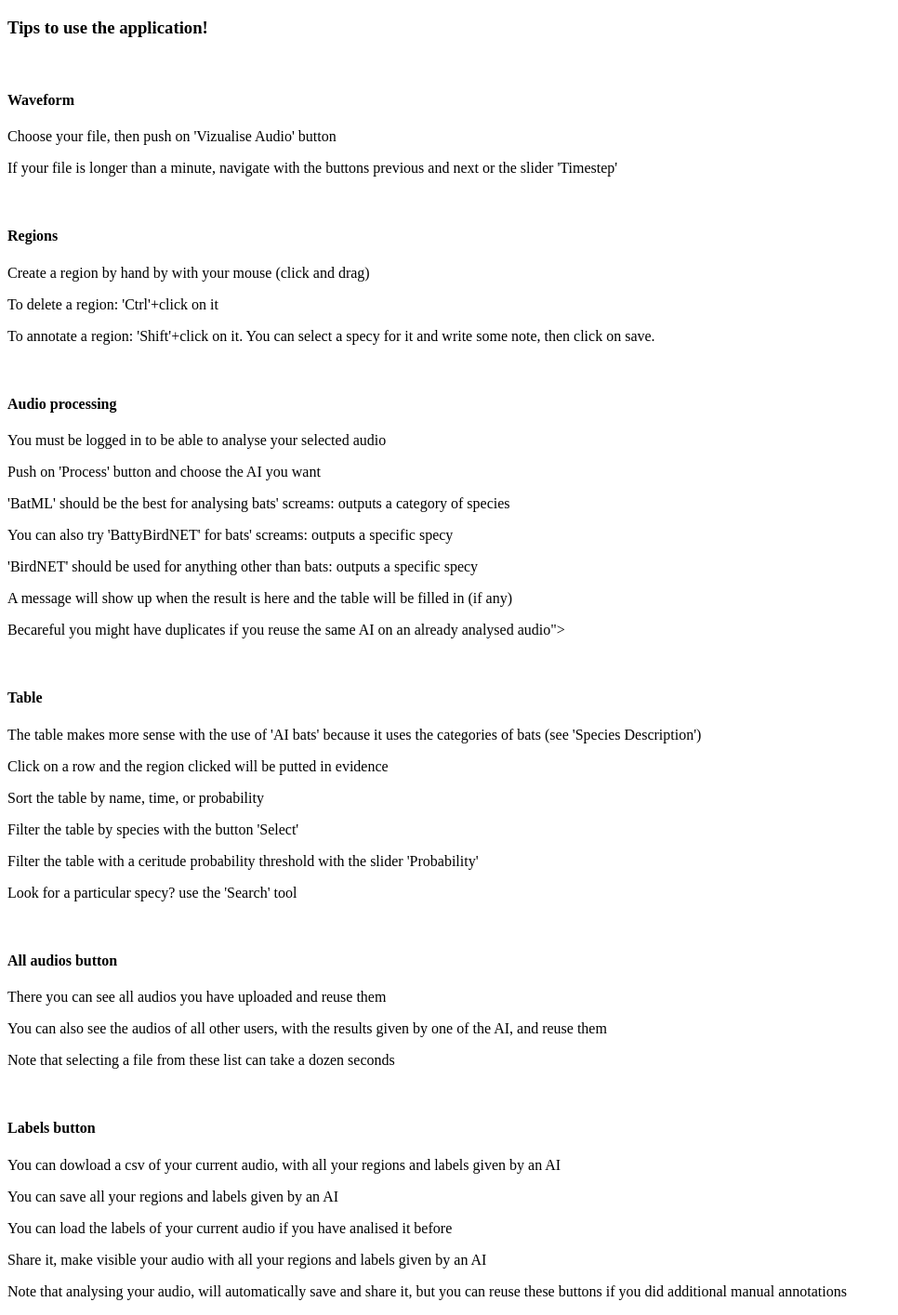
After one commit to angerlache/EchoExplorer, a Flask app: page /tips in a window 1280 px wide. The commit adds this page. Shown: the whole page at 93% size, without its empty margins (0-966 px from the left). Run offline with Flask 3, Linux system fonts and the light colour scheme.

Commit message:
tips page

```diff
--- a/app/app.py
+++ b/app/app.py
@@ -181,6 +181,9 @@ def dashboard():
 def species():
     return render_template('species.html')
 
+@app.route('/tips', methods=['GET', 'POST'])
+def tips():
+    return render_template('tips.html')
 
 @app.route('/about', methods=['GET', 'POST'])
 def about():
@@ -290,7 +293,7 @@ def process():
             next(resultfile)
             for line in resultfile:
                 line = line.strip().split(',')
-                if float(line[4]) > 0.5: # keep label only if 80% sure
+                if float(line[4]) > 0.5:
                     results[0].append(line[1])
                     results[1].append(line[2])
                     results[2].append(line[3])
--- a/app/static/js/src/utils.js
+++ b/app/static/js/src/utils.js
@@ -111,7 +111,7 @@ export function loadRegions(document,annotations,regions){
  * upload to server
  * FROM : https://github.com/smart-audio/audio_diarization_annotation/tree/master
  */
-export function saveAnnotationToServer(audioLength,annotation_name,fileInput,regions,userName,destination) {
+export function saveAnnotationToServer(audioLength,annotation_name,filename,regions,userName,destination) {
     // ! this saves also the response of the AI, maybe we should change this ?
     let data = JSON.stringify(
         Object.keys(regions).map(function (id) {
@@ -119,7 +119,7 @@ export function saveAnnotationToServer(audioLength,annotation_name,fileInput,reg
             if (region.proba !== undefined) {
                 return {
                     duration: audioLength,
-                    file: fileInput.files[0].name,
+                    file: filename,
                     start: region.start,
                     end: region.end,
                     //content: region.content,
@@ -131,7 +131,7 @@ export function saveAnnotationToServer(audioLength,annotation_name,fileInput,reg
             } else {
                 return {
                     duration: audioLength,
-                    file: fileInput.files[0].name,
+                    file: filename,
                     start: region.start,
                     end: region.end,
                     //content: region.content,
--- /dev/null
+++ b/app/templates/tips.html
@@ -0,0 +1,67 @@
+<!DOCTYPE html>
+<html lang="en">
+<head>
+    <meta charset="UTF-8">
+    <meta name="viewport" content="width=device-width, initial-scale=1.0">
+
+</head>
+<body>
+
+
+    <h3>Tips to use the application!</h3>
+
+    <br>
+
+    <h4>Waveform</h4>
+    <p>Choose your file, then push on 'Vizualise Audio' button</p>
+    <p>If your file is longer than a minute, navigate with the buttons previous and next or the slider 'Timestep'</p>
+
+    <br>
+
+    <h4>Regions</h4>
+    <p>Create a region by hand by with your mouse (click and drag)</p>
+    <p>To delete a region: 'Ctrl'+click on it</p>
+    <p>To annotate a region: 'Shift'+click on it. You can select a specy for it and write some note, then click on save.</p>
+
+    <br>
+
+    <h4>Audio processing</h4>
+    <p>You must be logged in to be able to analyse your selected audio</p>
+    <p>Push on 'Process' button and choose the AI you want</p>
+    <p>'BatML' should be the best for analysing bats' screams: outputs a category of species</p>
+    <p>You can also try 'BattyBirdNET' for bats' screams: outputs a specific specy</p>
+    <p>'BirdNET' should be used for anything other than bats: outputs a specific specy</p>
+    <p>A message will show up when the result is here and the table will be filled in (if any)</p>
+    <p>Becareful you might have duplicates if you reuse the same AI on an already analysed audio"></audio></p>
+
+    <br>
+
+    <h4>Table</h4>
+    <p>The table makes more sense with the use of 'AI bats' because it uses the categories of bats (see 'Species Description')</p>
+    <p>Click on a row and the region clicked will be putted in evidence</p>
+    <p>Sort the table by name, time, or probability</p>
+    <p>Filter the table by species with the button 'Select'</p>
+    <p>Filter the table with a ceritude probability threshold with the slider 'Probability'</p>
+    <p>Look for a particular specy? use the 'Search' tool</p>
+
+    <br>
+
+    <h4>All audios button</h4>
+    <p>There you can see all audios you have uploaded and reuse them</p>
+    <p>You can also see the audios of all other users, with the results given by one of the AI, and reuse them</p>
+    <p>Note that selecting a file from these list can take a dozen seconds</p>
+
+    <br>
+
+    <h4>Labels button</h4>
+    <p>You can dowload a csv of your current audio, with all your regions and labels given by an AI</p>
+    <p>You can save all your regions and labels given by an AI</p>
+    <p>You can load the labels of your current audio if you have analised it before</p>
+    <p>Share it, make visible your audio with all your regions and labels given by an AI</p>
+    <p>Note that analysing your audio, will automatically save and share it, but you can reuse these buttons if you did additional manual annotations</p>
+
+
+
+
+</body>
+</html>
```
Also changed, not shown: app/static/js/src/main.js (+10 -11 lines), app/templates/about.html (+2 -5 lines), app/templates/index.html (+27 -44 lines).
